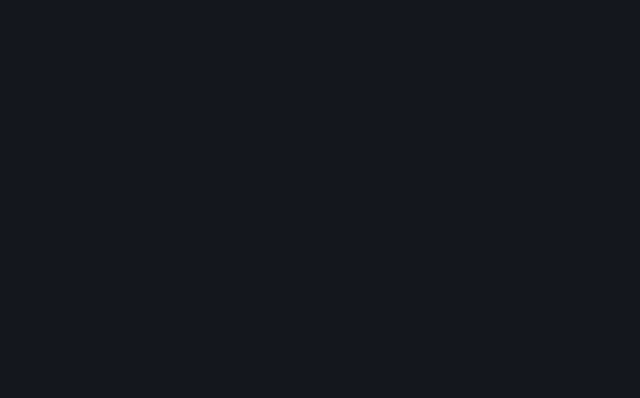
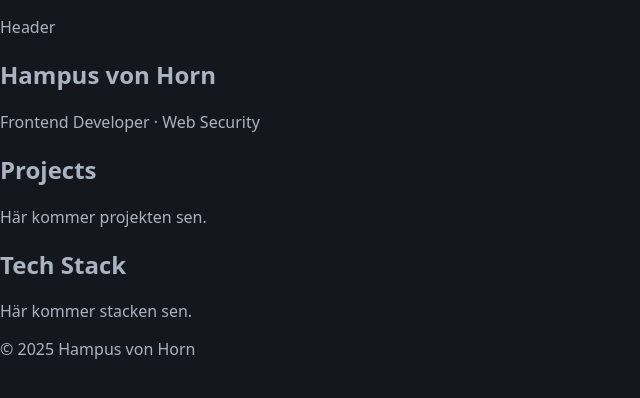
Before and after one commit to hampusvh/hampusvh-portfolio, a Next.js app: page / in a window 1280 px wide. Shown: the top 398 px of the page, without its empty margins (0-640 px from the left). Built offline with nearby package versions, Linux system fonts and the light colour scheme.

Commit message:
add basic shell for header, sections & footer

```diff
--- a/app/page.tsx
+++ b/app/page.tsx
@@ -1,7 +1,18 @@
-export default function Page() {
+import Header from "@/components/sections/Header";
+import HeroSection from "@/components/sections/HeroSection";
+import ProjectsSection from "@/components/sections/ProjectsSection";
+import StackSection from "@/components/sections/StackSection";
+import Footer from "@/components/sections/Footer";
+
+function Page() {
   return (
     <main>
-
+      <Header />
+      <HeroSection />
+      <ProjectsSection />
+      <StackSection />
+      <Footer />
     </main>
   );
 }
+export default Page;
--- /dev/null
+++ b/components/sections/Footer.tsx
@@ -0,0 +1,8 @@
+function Footer() {
+  return (
+    <footer>
+      <p>© {new Date().getFullYear()} Hampus von Horn</p>
+    </footer>
+  );
+}
+export default Footer;
--- /dev/null
+++ b/components/sections/Header.tsx
@@ -0,0 +1,11 @@
+function Header() {
+  return (
+    <header>
+      <nav>
+        <p>Header</p>
+      </nav>
+    </header>
+  );
+}
+
+export default Header;
--- /dev/null
+++ b/components/sections/HeroSection.tsx
@@ -0,0 +1,9 @@
+function HeroSection() {
+  return (
+    <section>
+      <h1>Hampus von Horn</h1>
+      <p>Frontend Developer · Web Security</p>
+    </section>
+  );
+}
+export default HeroSection;
--- /dev/null
+++ b/components/sections/ProjectsSection.tsx
@@ -0,0 +1,10 @@
+function ProjectsSection() {
+  return (
+    <section>
+      <h2>Projects</h2>
+      <p>Här kommer projekten sen.</p>
+    </section>
+  );
+}
+
+export default ProjectsSection;
--- /dev/null
+++ b/components/sections/StackSection.tsx
@@ -0,0 +1,9 @@
+function StackSection() {
+  return (
+    <section>
+      <h2>Tech Stack</h2>
+      <p>Här kommer stacken sen.</p>
+    </section>
+  );
+}
+export default StackSection;
```
Also changed, not shown: 1 other file (tests, documents, lock files or other folders).
